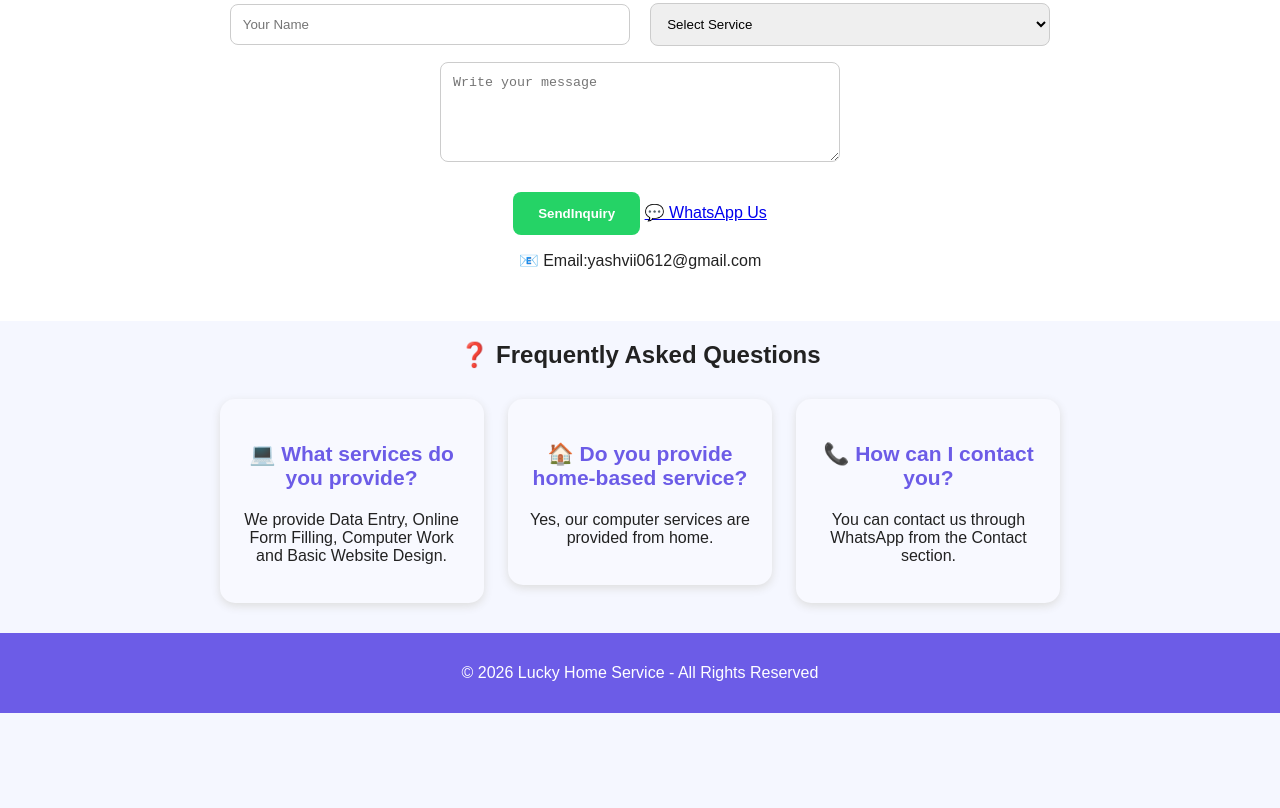
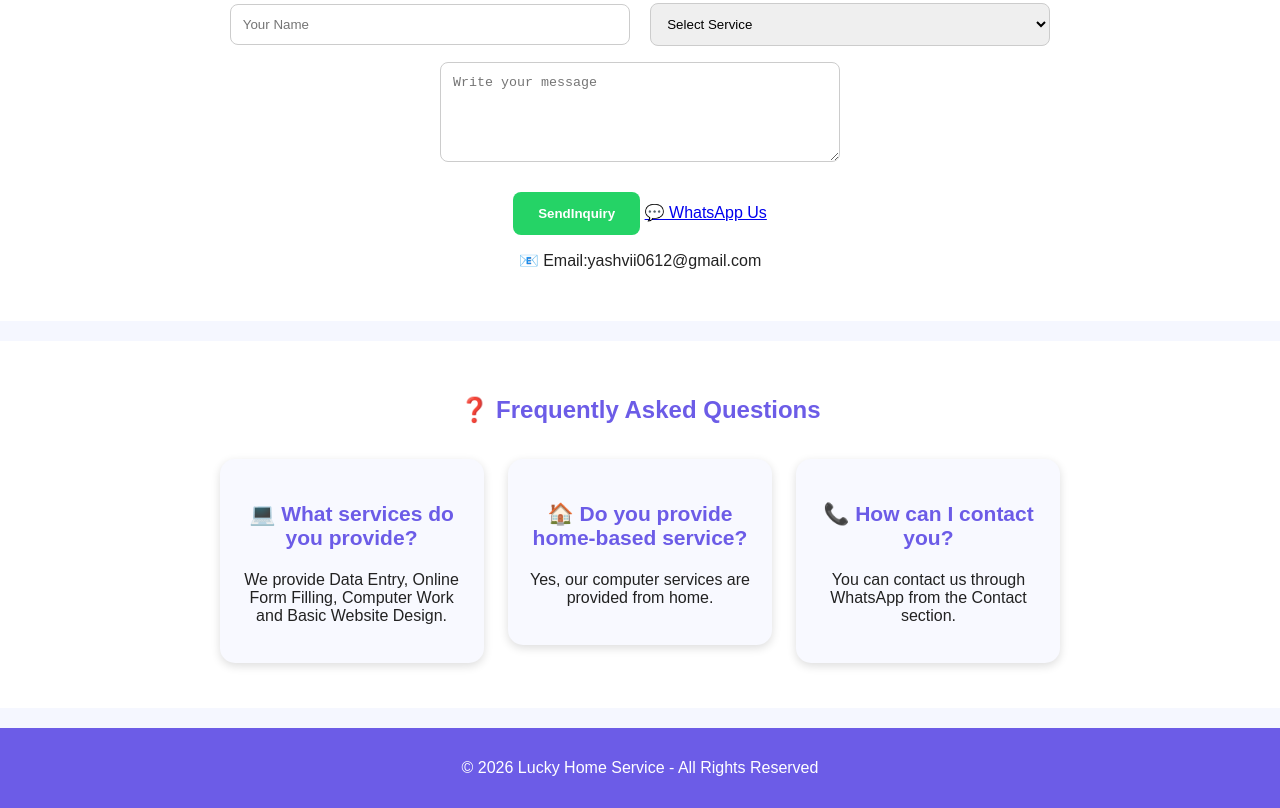
Before and after one commit to Prlucky-27/lucky-home-service, a plain HTML site: page index.html in a window 1280 px wide. Shown: the part 2293-3101 px from the top of the page. Before the commit the page ends 3006 px from the top, so only its background shows below. Drawn offline with Linux system fonts and the light colour scheme.

Commit message:
Update index.html

```diff
--- a/index.html
+++ b/index.html
@@ -4,6 +4,24 @@
     <title>Lucky Home Service</title>
 
     <style>
+        .faq {
+    background: white;
+    padding: 35px 20px;
+    margin-top: 20px;
+}
+
+.faq h2 {
+    color: #6c5ce7;
+    margin-bottom: 25px;
+}
+
+.faq .work-box {
+    transition: 0.3s;
+}
+
+.faq .work-box:hover {
+    transform: translateY(-5px);
+}
         html{
             scroll-behaviour:smooth;
         }
```
